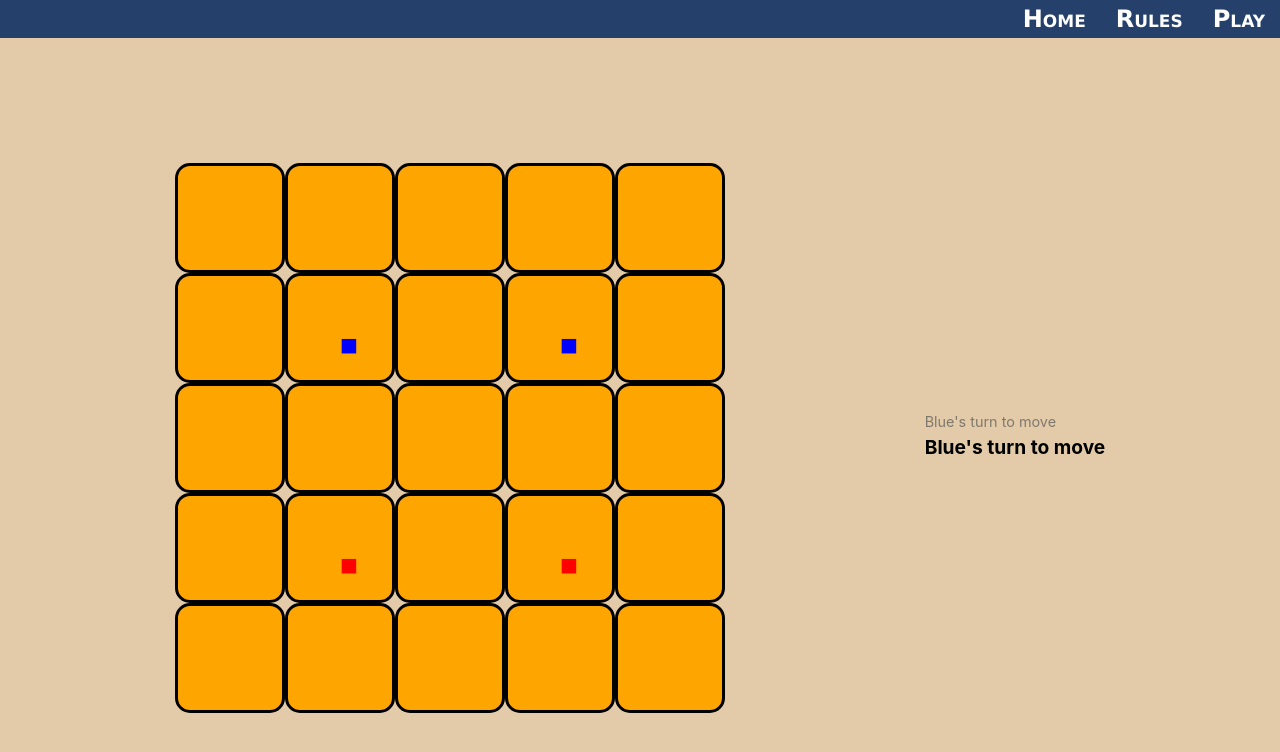
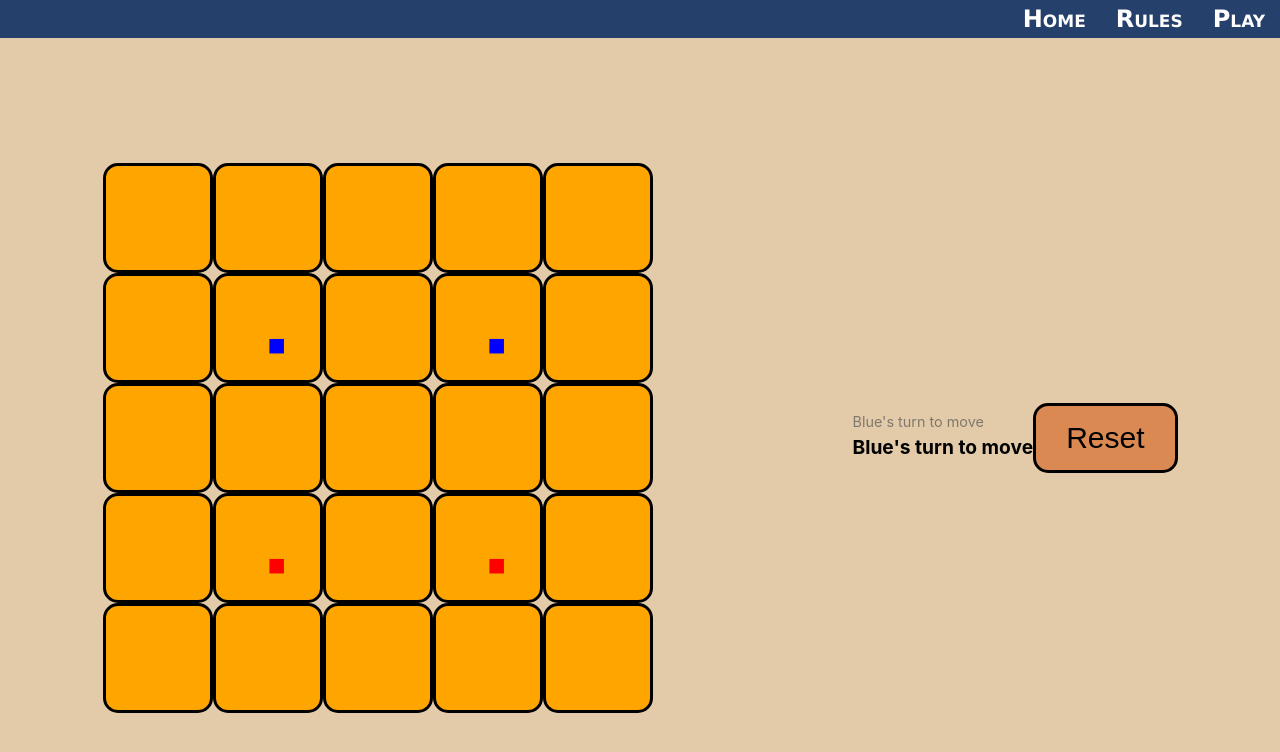
Before and after one commit to lairdc/SantoriniAI, a React (Vite) app in the folder santoriniWebsite/client/: page /game in a window 1280 px wide. Shown: the top 752 px of the page. Built offline with nearby package versions, Linux system fonts and the light colour scheme.

Commit message:
feat(web/client): add a Reset game button

```diff
--- a/santoriniWebsite/client/src/pages/game.tsx
+++ b/santoriniWebsite/client/src/pages/game.tsx
@@ -71,6 +71,12 @@ export default function GamePage() {
         <div className="game-container">
             <div className="game-board">{gridded}</div>
             <InstructionsHistory />
+            <br />
+            <button onClick={()=>{
+                setInstructionHistory([]);
+                game.reset();
+                forceUpdate(update+1)
+            }}>Reset</button>
         </div>
     );
 }
```
